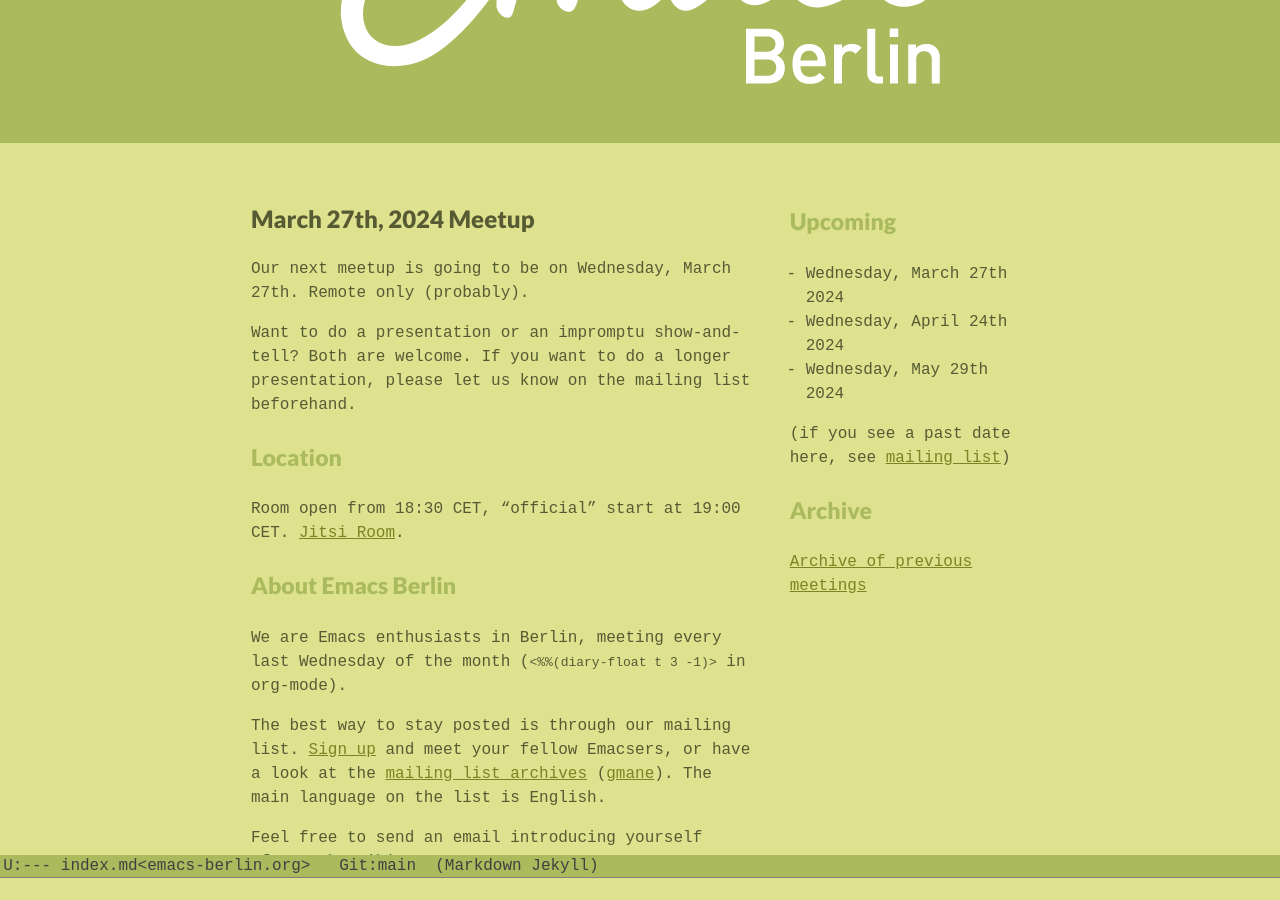
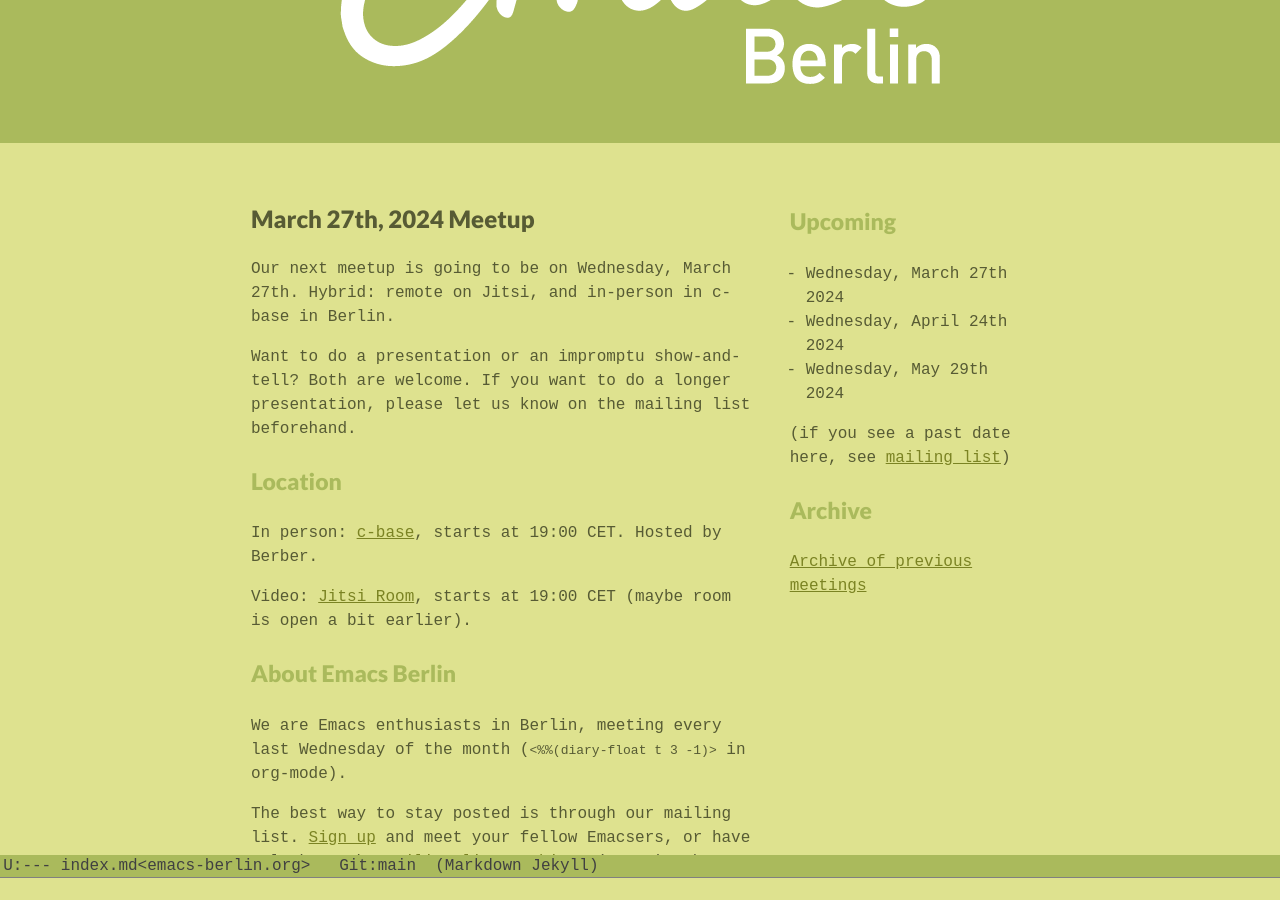
Before and after one commit to emacs-berlin/emacs-berlin.org, a Jekyll site: the page built from index.md, in a window 1280 px wide and 900 px high, scrolled down 266 px. Built offline with Jekyll 4.4.1, drawn with Linux system fonts in a browser that asks for light colours.

Commit message:
in-person at c-base

```diff
--- a/index.md
+++ b/index.md
@@ -15,8 +15,8 @@
 
 # March 27th, 2024 Meetup
 
-Our next meetup is going to be on Wednesday, March 27th. Remote
-only (probably).
+Our next meetup is going to be on Wednesday, March 27th. Hybrid:
+remote on Jitsi, and in-person in c-base in Berlin.
 
 Want to do a presentation or an impromptu show-and-tell? Both are
 welcome. If you want to do a longer presentation, please let us know
@@ -25,8 +25,11 @@
 
 ### Location
 
-Room open from 18:30 CET, "official" start at 19:00 CET.
-[Jitsi Room](https://jitsi.emacs-berlin.org/march-2024).
+In person: [c-base](https://c-base.org/calendar), starts at 19:00 CET.
+Hosted by Berber.
+
+Video: [Jitsi Room](https://jitsi.emacs-berlin.org/march-2024), starts
+at 19:00 CET (maybe room is open a bit earlier).
 
 ### About Emacs Berlin
 
```
